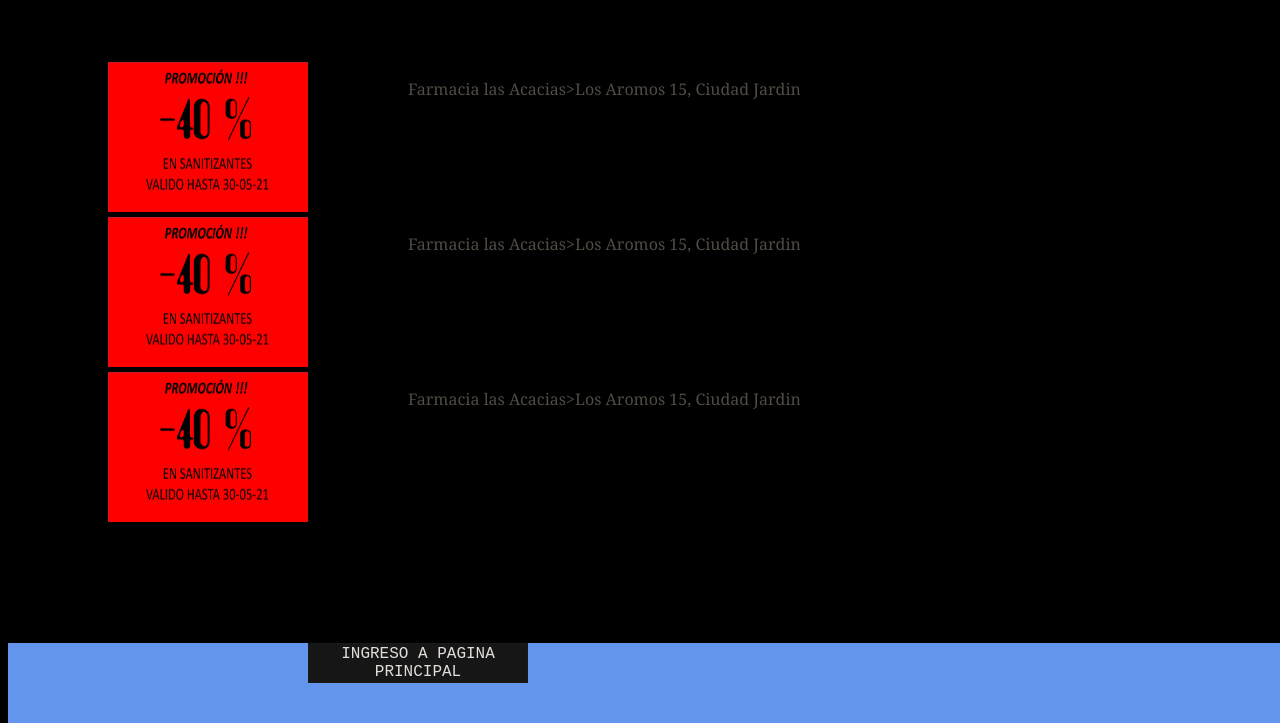
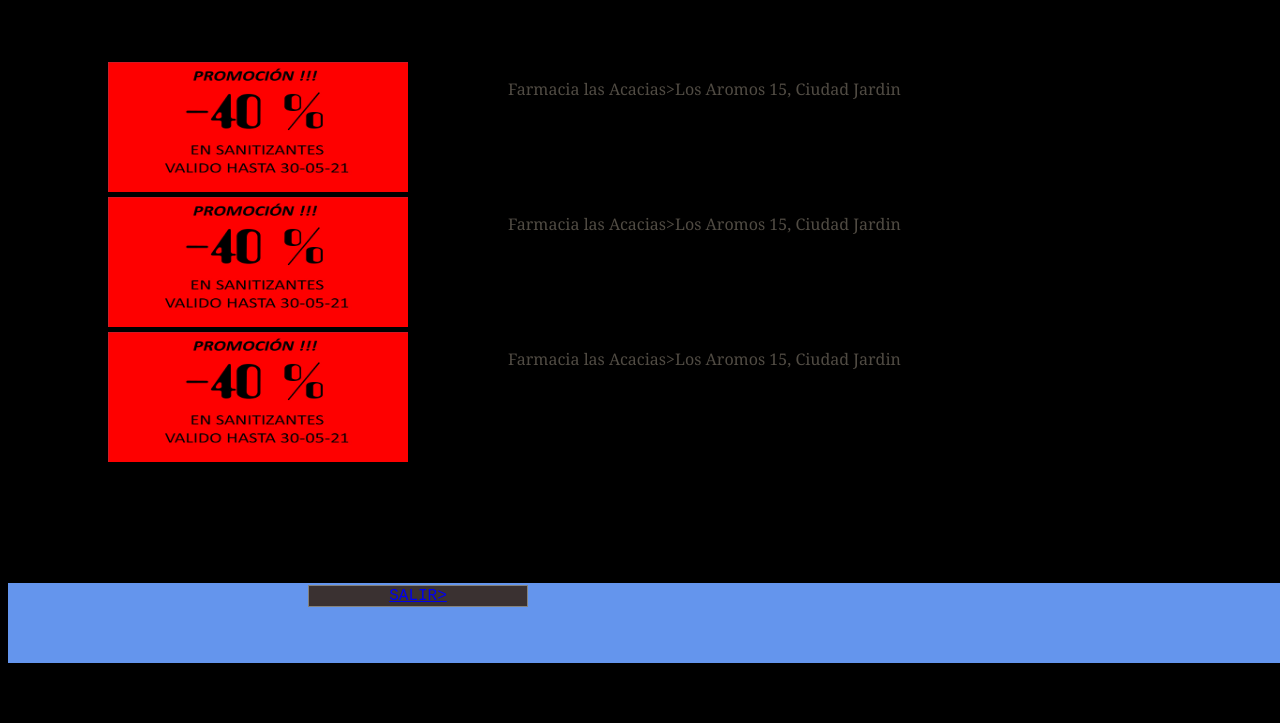
Before and after one commit to Mi-Olson/tpInterfaces1, a plain HTML site: page index2.html in a window 1280 px wide. Shown: the part 112-835 px from the top of the page. After the commit the page ends 808 px from the top, so only its background shows below. Drawn offline with Linux system fonts and the light colour scheme.

Commit message:
14-05 1ENTREGA

```diff
--- a/estilo.css
+++ b/estilo.css
@@ -66,10 +66,10 @@ input{
 	/* right: auto; */
 }
 button{
-	width: 220px;border-color:#1b1a16;
+	width: 220px;border-color:#83827e;
         border-width:1px;
         border-style:solid;
-        background:#161616;
+        background:#3a3131;
         font-family:"Courier New",monospace;
         font-size:16px;
         color:#e2ddd8;
@@ -77,8 +77,8 @@ button{
 
 }
 .imgSegundaPag{
-	height: 150px;
-	width: 200px;
+	height: 130px;
+	width: 300px;
 	margin-left: 40px;
 	margin-right: 100px;
 
--- a/index2.html
+++ b/index2.html
@@ -8,7 +8,7 @@
 
     <link rel="stylesheet" href="estilo.css">
 </head>
-<body>
+<body name=paginaPrincipal>
     <div class="encabezado">
       <h1>USUARIO</h1>
       <h2>DESCUENTO__________________________________________________ DIRECCION </h2>
@@ -31,7 +31,12 @@
 
 
     </div>
-    <footer><button src="#paginaPrincipal">INGRESO A PAGINA PRINCIPAL</button></footer>
+    <footer>
+
+      <button> <a href="index1.html">SALIR></a></button>
+
+
+    </footer>
       <script type="text/javascript" src="codigo.js"> </script>
 </body>
 </html>
```
Also changed, not shown: index.html (+4 -2 lines).
